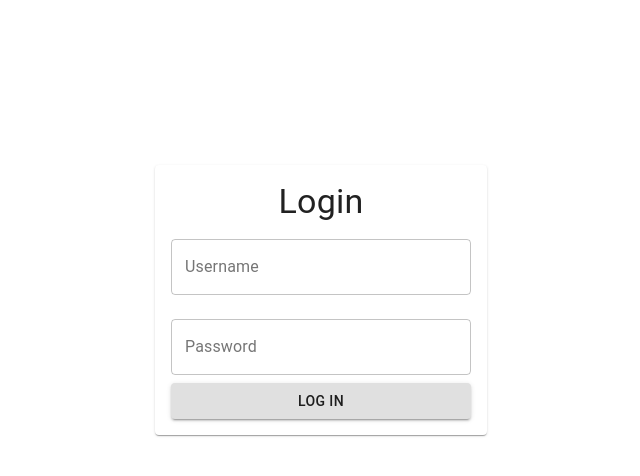
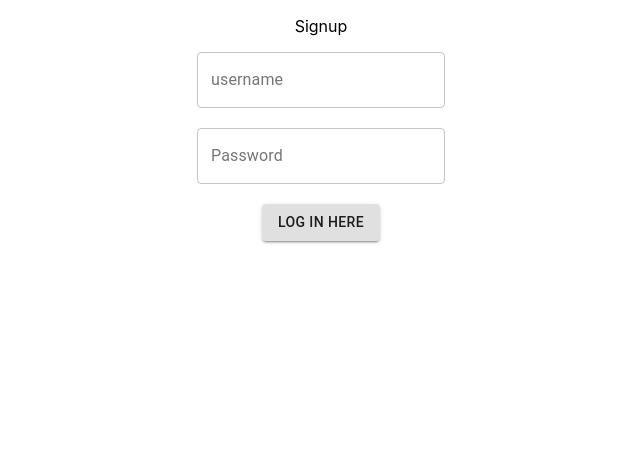
Before and after one commit to The-hyphen-user/timecard, a React (Create React App) app in the folder client/: page /signup/1 in a window 1280 px wide. Before the commit this address led to /. Shown: the top 476 px of the page, without its empty margins (319-959 px from the left). Built offline with nearby package versions, Linux system fonts and the light colour scheme.

Commit message:
added signup testing and functionality

```diff
--- a/client/src/App.js
+++ b/client/src/App.js
@@ -79,6 +79,10 @@ function App() {
           <Routes>
             <Route path="/" element={<Login />} />
             <Route path="*" element={<Navigate to="/" />} />
+            <Route path="signup" element={<Signup />} />
+            <Route path="signup/:activationId" element={<Signup />} />
+            <Route path="createactivation" element={<Createactivation />} />
+
           </Routes>
         </Container>
       )}
--- a/client/src/components/Signup.js
+++ b/client/src/components/Signup.js
@@ -6,7 +6,7 @@ import { useSelector, useDispatch } from 'react-redux';
 import { setUser } from '../features/slices/userSlice';
 
 const Signup = () => {
-  const { activationLink } = useParams();
+  const { activationId } = useParams();
   let navigate = useNavigate();
   const dispatch = useDispatch();
   const [username, setUsername] = useState('');
@@ -14,18 +14,17 @@ const Signup = () => {
   const [password, setPassword] = useState('');
   const [error, setError] = useState('');
   const [loading, setLoading] = useState(false);
-  const [activationKey, setActivationKey] = useState(activationLink);
 
   const handleSubmit = (e) => {
     e.preventDefault();
     console.log('🧱USERNAME: ', username);
     console.log('password: ', password);
-    console.log('activationKey: ', activationKey);
+    console.log('activationKey: ', activationId);
     axios
       .post('/api/auth/register', {
         username: username,
         password: password,
-        activationKey: activationKey,
+        activationKey: activationId,
       })
       .then((res) => {
         console.log(res);
```
